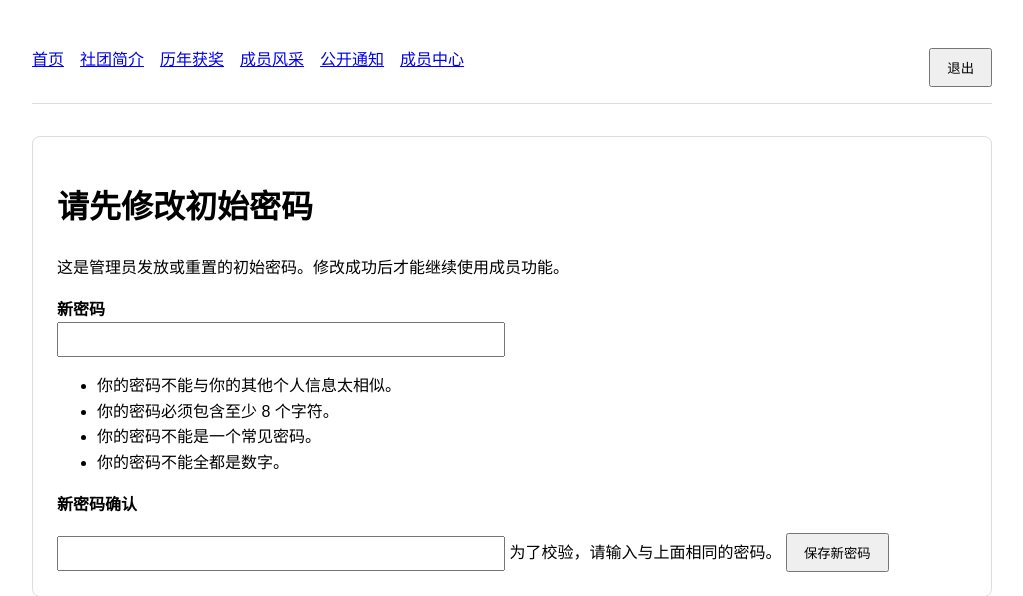
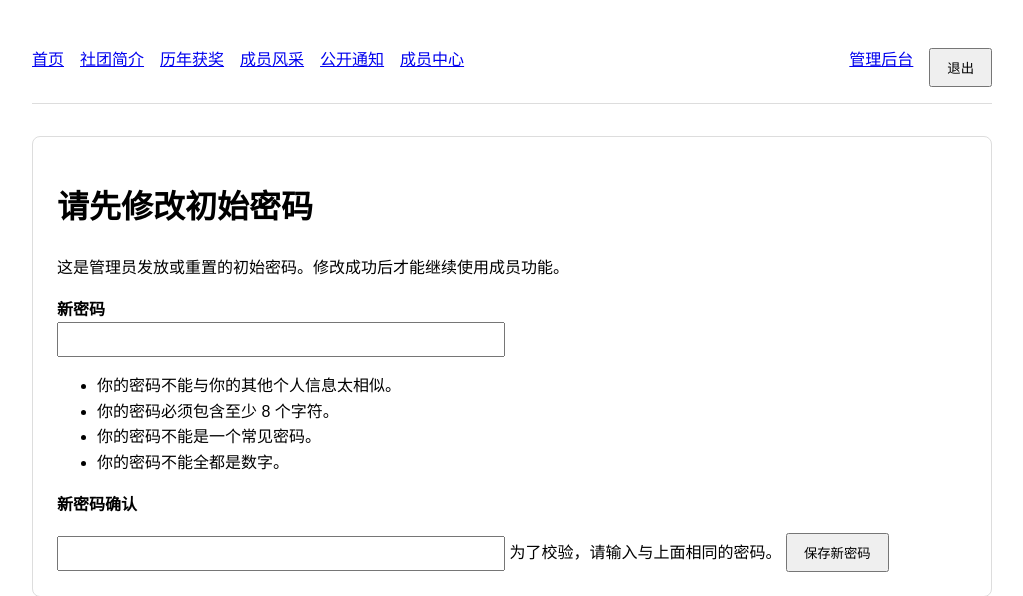
Before and after one commit to new-tocode/702platform, a Django app: page /member/password/ in a window 1280 px wide. Shown: the top 596 px of the page, without its empty margins (128-1151 px from the left). Run offline with Django 5.2, Linux system fonts and the light colour scheme; the visitor is signed in with stand-in values (Sample User, id 1).

Commit message:
调整顶栏：移除业务入口，新增 staff 管理后台入口
- 顶栏不再遍历 operation_entries，业务入口只保留在成员中心
- 登录后右上角新增仅 staff 可见的「管理后台」链接

```diff
--- a/templates/base.html
+++ b/templates/base.html
@@ -7,7 +7,7 @@
     <style>
         body { font-family: sans-serif; max-width: 960px; margin: 2rem auto; padding: 0 1rem; line-height: 1.6; }
         nav { display: flex; gap: 1rem; align-items: center; border-bottom: 1px solid #ddd; padding-bottom: 1rem; margin-bottom: 2rem; }
-        nav form { margin-left: auto; }
+        .nav-end { display: flex; gap: 1rem; align-items: center; margin-left: auto; }
         .card { border: 1px solid #ddd; border-radius: .5rem; padding: 1.5rem; margin: 1rem 0; }
         .messages { padding: 0; list-style: none; }
         .messages li { background: #eef8ee; padding: .75rem; margin: .5rem 0; }
@@ -38,13 +38,15 @@
         <a href="{% url 'notices:public_list' %}">公开通知</a>
         {% if user.is_authenticated %}
             <a href="{% url 'accounts:member_home' %}">成员中心</a>
-            {% for entry in operation_entries %}
-                <a href="{{ entry.url }}">{{ entry.label }}</a>
-            {% endfor %}
-            <form method="post" action="{% url 'accounts:logout' %}">
-                {% csrf_token %}
-                <button type="submit">退出</button>
-            </form>
+            <div class="nav-end">
+                {% if user.is_staff %}
+                    <a href="{% url 'admin:index' %}">管理后台</a>
+                {% endif %}
+                <form method="post" action="{% url 'accounts:logout' %}">
+                    {% csrf_token %}
+                    <button type="submit">退出</button>
+                </form>
+            </div>
         {% else %}
             <a href="{% url 'accounts:login' %}">成员登录</a>
         {% endif %}
```
